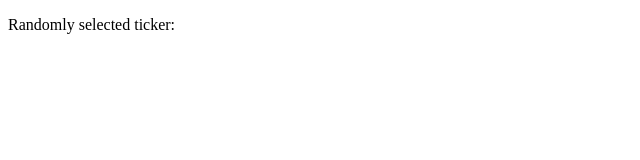
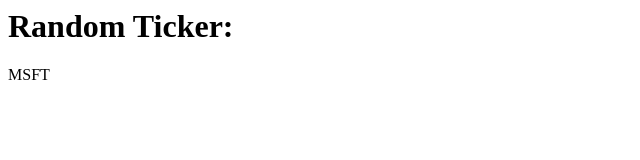
Before and after one commit to bkmpr/StockLoosers, a plain HTML site: page index.html in a window 1280 px wide. Shown: the whole page, without its empty margins (0-640 px from the left). Drawn offline with Linux system fonts and the light colour scheme.

Commit message:
Update index.html

```diff
--- a/index.html
+++ b/index.html
@@ -1,24 +1,15 @@
-<!DOCTYPE html>
 <html>
   <head>
     <script>
-      async function getTickers() {
-        const response = await fetch("https://finance.yahoo.com/losers");
-        const text = await response.text();
-        const parser = new DOMParser();
-        const htmlDoc = parser.parseFromString(text, "text/html");
-        const tickers = Array.from(
-          htmlDoc.querySelectorAll("td.data-col1")
-        ).map((td) => td.textContent);
-        const randomTicker = tickers[Math.floor(Math.random() * tickers.length)];
-        document.querySelector("#ticker").textContent = randomTicker;
+      function getTickers() {
+        var tickers = ["AAPL", "GOOG", "MSFT", "AMZN", "FB"];
+        var randomTicker = tickers[Math.floor(Math.random() * tickers.length)];
+        document.getElementById("ticker").innerHTML = randomTicker;
       }
     </script>
   </head>
-  <body>
-    <p>Randomly selected ticker: <span id="ticker"></span></p>
-    <script>
-      await getTickers();
-    </script>
+  <body onload="getTickers()">
+    <h1>Random Ticker:</h1>
+    <p id="ticker"></p>
   </body>
 </html>
```
